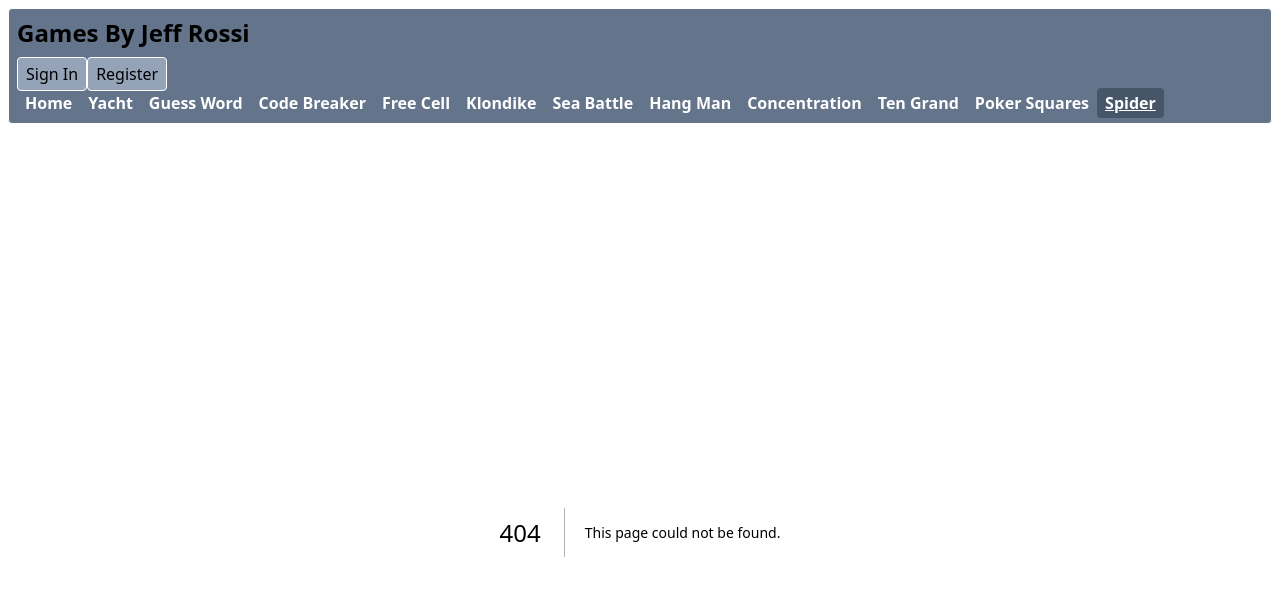
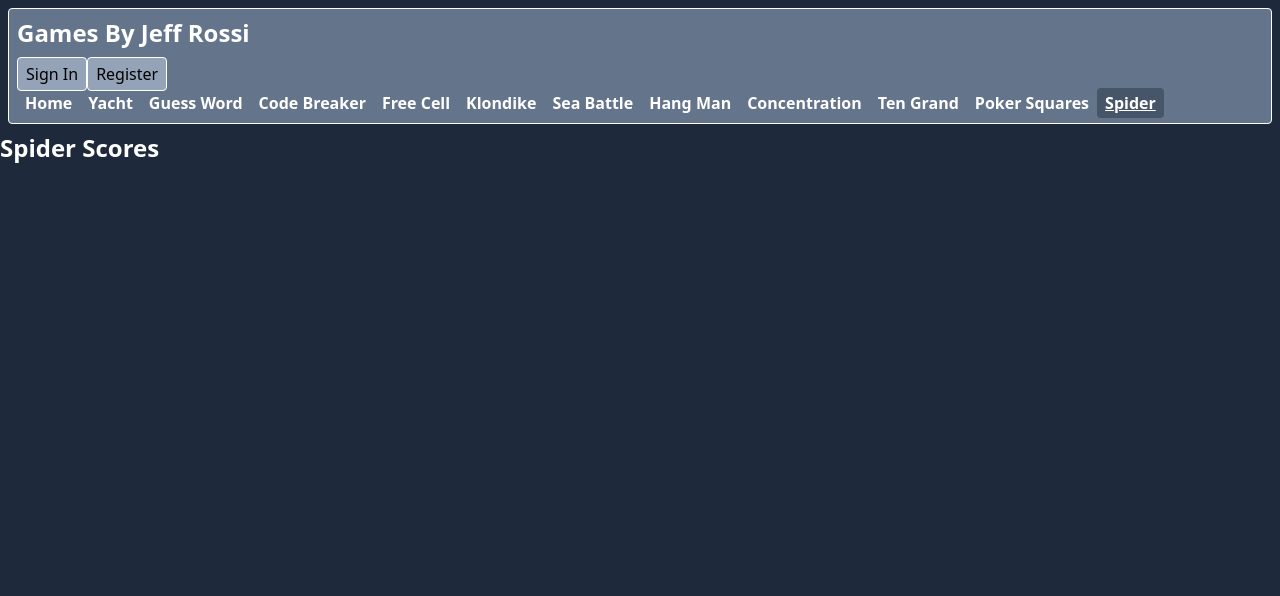
Before and after one commit to rossi-jeff/games-next, a Next.js app: page /spider/scores in a window 1280 px wide. Before the commit this address had no page. Shown: the top 596 px of the page. Built offline with nearby package versions, Linux system fonts and the light colour scheme.

Commit message:
scores nav

```diff
--- a/app/spider/page.tsx
+++ b/app/spider/page.tsx
@@ -5,6 +5,7 @@ import { Card } from "@/lib/card.class";
 import { Deck } from "@/lib/deck.class";
 import useStorage, { SessionData, sessionKey } from "@/lib/session-storage";
 import { CardContainerType } from "@/types/card-container.type";
+import Link from "next/link";
 import { useRef, useState } from "react";
 
 export default function SpiderPage() {
@@ -286,7 +287,10 @@ export default function SpiderPage() {
 
   return (
     <div id="spider-game" className="m-2">
-      <h1>Spider</h1>
+      <div className="flex flex-wrap justify-between">
+        <h1>Spider</h1>
+        <Link href="/spider/scores">Scores</Link>
+      </div>
       <div className="flex">
         <label htmlFor="suits" className="font-bold">
           Suits
--- /dev/null
+++ b/app/spider/scores/page.tsx
@@ -0,0 +1,7 @@
+export default function SpiderScores() {
+  return (
+    <div>
+      <h1>Spider Scores</h1>
+    </div>
+  );
+}
```
